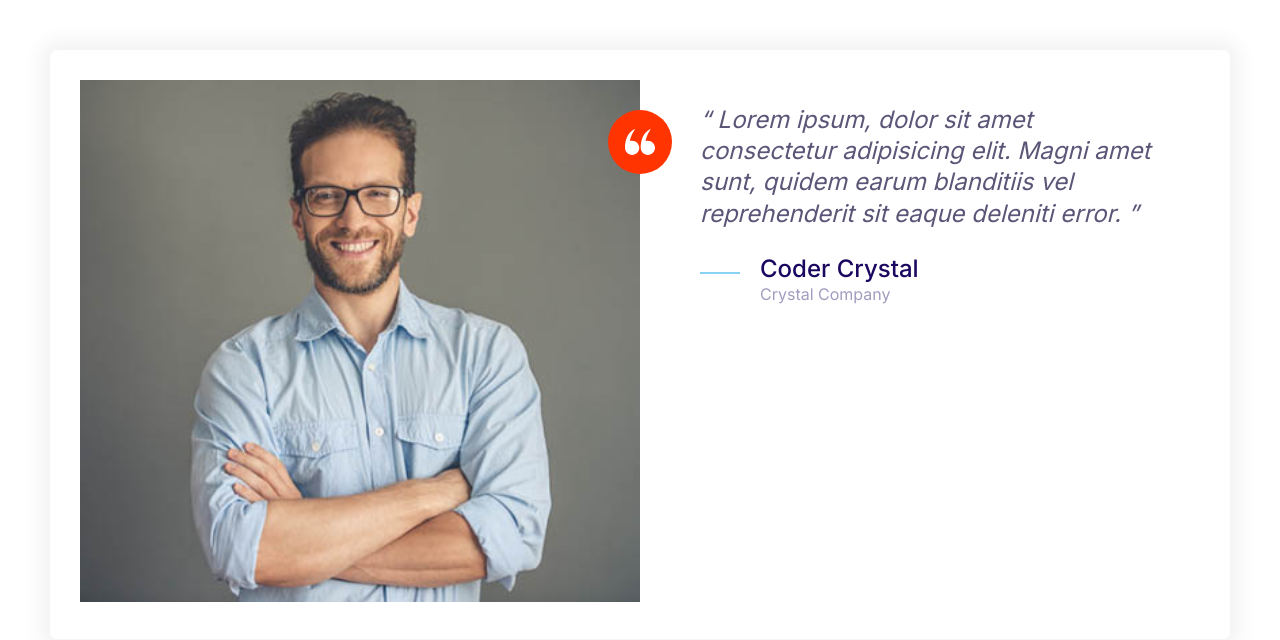
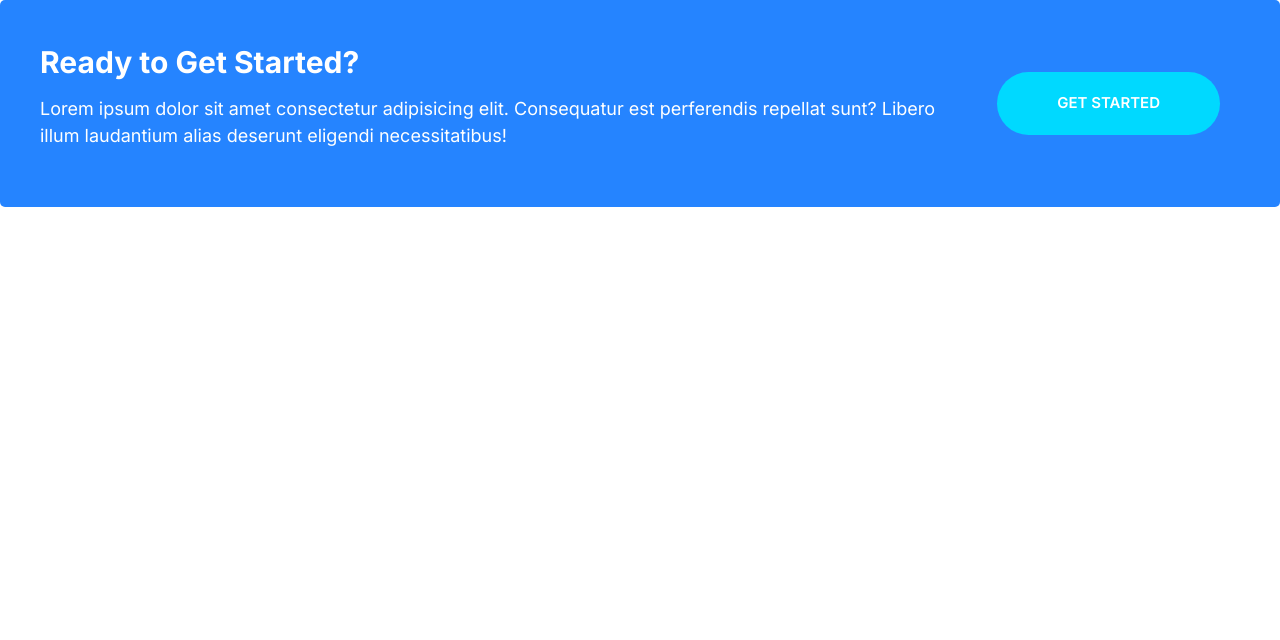
Before and after one commit to TwobyOne/Uchiha, a plain HTML site: page index.html in a window 1280 px wide. Drawn offline with Linux system fonts and the light colour scheme.

Commit message:
Define callouts.

```diff
--- a/CSS/styles.css
+++ b/CSS/styles.css
@@ -248,6 +248,11 @@ a {
   color: #fff;
 }
 
+.btn--stretched {
+  padding-left: 6rem;
+  padding-right: 6rem;
+}
+
 @media screen and (min-width: 1024px) {
   .btn {
     font-size: 1.5rem;
@@ -489,3 +494,44 @@ a {
     margin-left: 6rem;
   }
 }
+
+/* Callouts */
+.callout {
+  padding: 4rem;
+  border-radius: 5px;
+}
+
+.callout--primary {
+  background: var(--color-primary);
+  color: #fff;
+}
+
+.callout__heading {
+  color: #fff;
+  margin-top: 0;
+  font-size: 3rem;
+}
+
+.callout .btn {
+  justify-self: center;
+  align-self: center;
+}
+
+.callout__content {
+  text-align: center;
+}
+
+@media screen and (min-width: 768px) {
+  .callout .grid--1x2 {
+    grid-template-columns: 1fr auto;
+  }
+
+  .callout__content {
+    text-align: left;
+  }
+
+  .callout .btn {
+    justify-self: start;
+    margin: 0 2rem;
+  }
+}
--- a/index.html
+++ b/index.html
@@ -13,37 +13,18 @@
     <link rel="stylesheet" href="CSS/normalize.css" />
     <link rel="stylesheet" href="CSS/styles.css" />
   </head>
-  <body style="padding: 5rem">
-    <div class="card testimonial">
+  <body>
+    <div class="callout callout--primary">
       <div class="grid grid--1x2">
-        <div class="testimonial__image">
-          <img src="/images/testimonial.jpg" alt="A happy, smiling customer" />
-          <span class="icon-container icon-container--accent">
-            <svg class="icon icon--white icon--small">
-              <use xlink:href="images/sprite.svg#quotes"></use>
-            </svg>
-          </span>
+        <div class="callout__content">
+          <h2 class="callout__heading">Ready to Get Started?</h2>
+          <p>
+            Lorem ipsum dolor sit amet consectetur adipisicing elit. Consequatur
+            est perferendis repellat sunt? Libero illum laudantium alias
+            deserunt eligendi necessitatibus!
+          </p>
         </div>
-        <blockquote class="quote">
-          <p class="quote__text">
-            Lorem ipsum, dolor sit amet consectetur adipisicing elit. Magni amet
-            sunt, quidem earum blanditiis vel reprehenderit sit eaque deleniti
-            error.
-          </p>
-          <footer>
-            <div class="media">
-              <div class="media__image">
-                <svg class="icon icon--primary quote__line">
-                  <use xlink:href="images/sprite.svg#line"></use>
-                </svg>
-              </div>
-              <div class="media__body">
-                <h3 class="media__title quote__author">Coder Crystal</h3>
-                <p class="quote__organization">Crystal Company</p>
-              </div>
-            </div>
-          </footer>
-        </blockquote>
+        <a href="#" class="btn btn--secondary btn--stretched">get Started</a>
       </div>
     </div>
   </body>
```
Also changed, not shown: components/callouts.html (added, +13 -0 lines).
